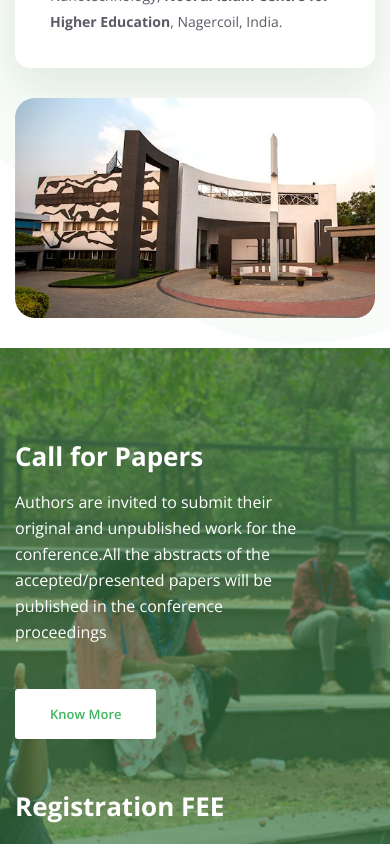
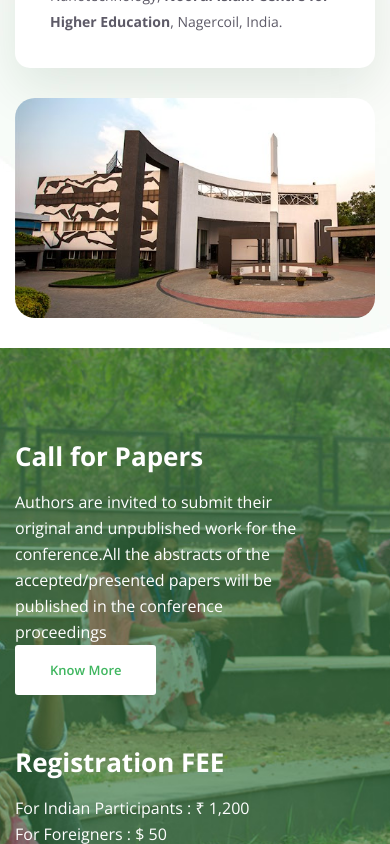
Before and after one commit to Alaguraj1/ICASTM24, a React (Vite) app: page / in a window 390 px wide. Shown: the part 11156-12000 px from the top of the page. Built offline with nearby package versions, Linux system fonts and the light colour scheme.

Commit message:
Update responsive.css

```diff
--- a/public/assets/css/responsive.css
+++ b/public/assets/css/responsive.css
@@ -1129,4 +1129,7 @@
 		padding-left :20px;
 
 	}
+	.cta-section p{
+		margin-bottom: 0px;
+	}
 }
```
